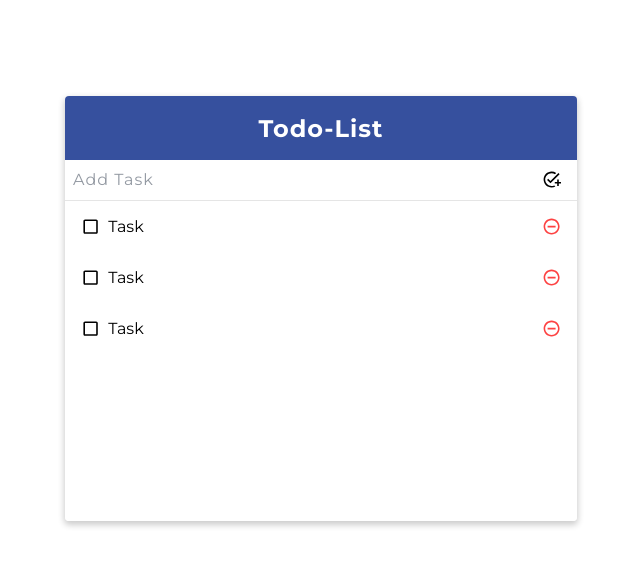
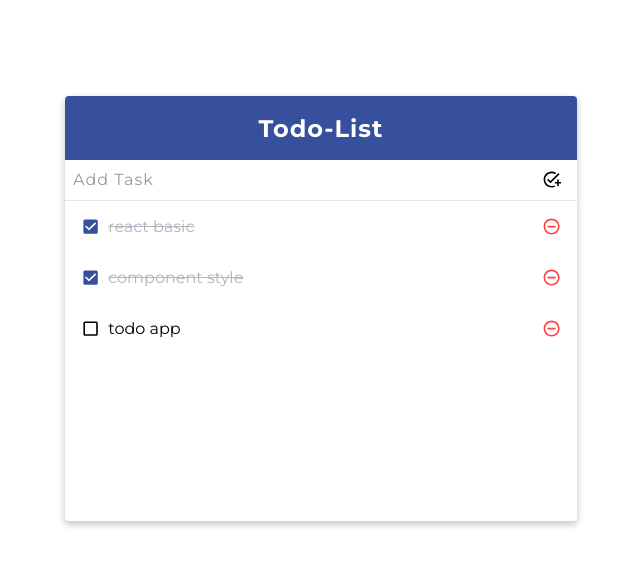
Before and after one commit to parkgeonwoong/study-reacts, a React (Create React App) app: page / in a window 1280 px wide. Shown: the top 566 px of the page, without its empty margins (319-959 px from the left). Built offline with nearby package versions, Linux system fonts and the light colour scheme.

Commit message:
App use todos state

```diff
--- a/src/App.js
+++ b/src/App.js
@@ -1,13 +1,31 @@
+import { useState } from 'react';
 import './App.css';
 import TodoInsert from './components/TodoInsert';
 import TodoList from './components/TodoList';
 import TodoTemplate from './components/TodoTemplate';
 
 const App = () => {
+  const [todos, setTodos] = useState([
+    {
+      id: 1,
+      text: 'react basic',
+      checked: true,
+    },
+    {
+      id: 2,
+      text: 'component style',
+      checked: true,
+    },
+    {
+      id: 3,
+      text: 'todo app',
+      checked: false,
+    },
+  ]);
   return (
     <TodoTemplate>
       <TodoInsert />
-      <TodoList />
+      <TodoList todos={todos} />
     </TodoTemplate>
   );
 };
--- a/src/components/TodoList.js
+++ b/src/components/TodoList.js
@@ -1,12 +1,12 @@
 import './TodoList.scss';
 import TodoListItem from './TodoListItem';
 
-const TodoList = () => {
+const TodoList = ({ todos }) => {
   return (
     <div className="TodoList">
-      <TodoListItem />
-      <TodoListItem />
-      <TodoListItem />
+      {todos.map((todo) => (
+        <TodoListItem todo={todo} key={todo.id} />
+      ))}
     </div>
   );
 };
--- a/src/components/TodoListItem.js
+++ b/src/components/TodoListItem.js
@@ -4,13 +4,16 @@
   MdCheckBox,
   MdOutlineRemoveCircleOutline,
 } from 'react-icons/md';
+import cn from 'classnames';
 
-const TodoListItem = () => {
+const TodoListItem = ({ todo }) => {
+  const { text, checked } = todo;
+
   return (
     <div className="TodoListItem">
-      <div className="checkbox">
-        <MdOutlineCropDin />
-        <div className="text">Task</div>
+      <div className={cn('checkbox', { checked })}>
+        {checked ? <MdCheckBox /> : <MdOutlineCropDin />}
+        <div className="text">{text}</div>
       </div>
       <div className="remove">
         <MdOutlineRemoveCircleOutline />
```
